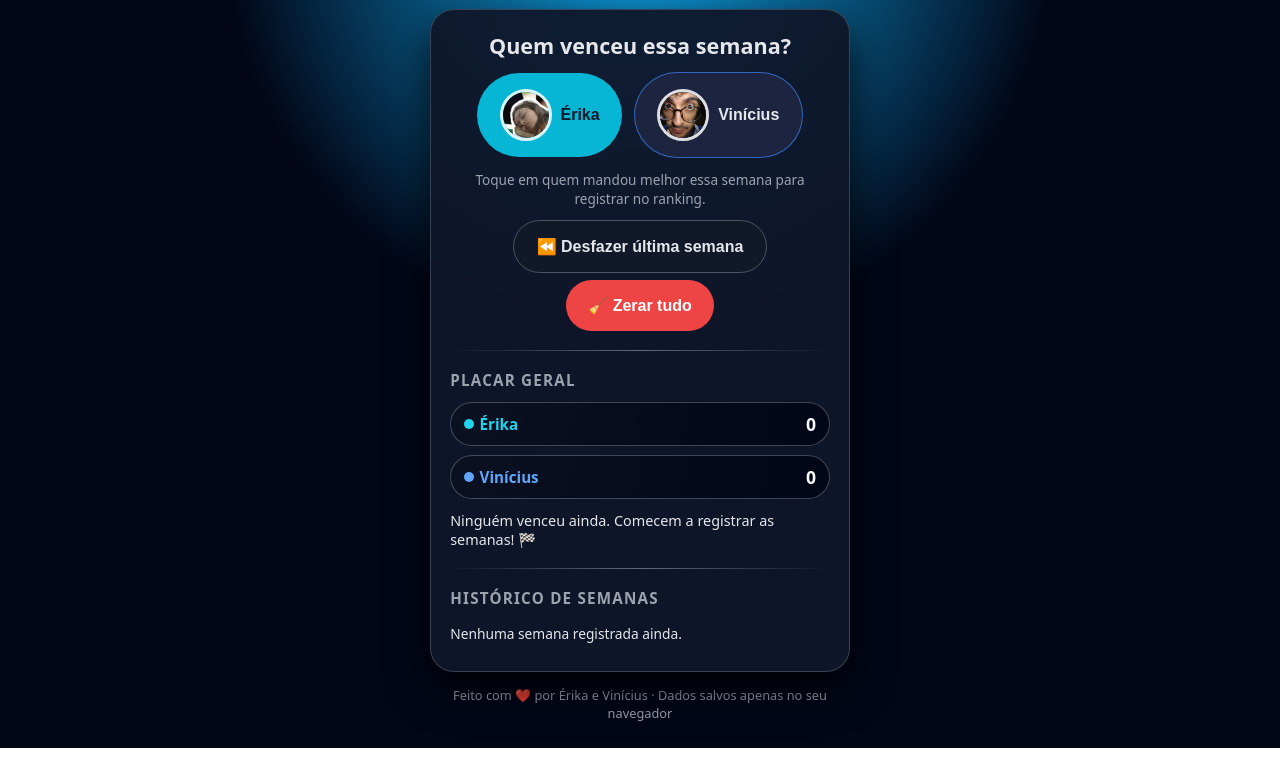
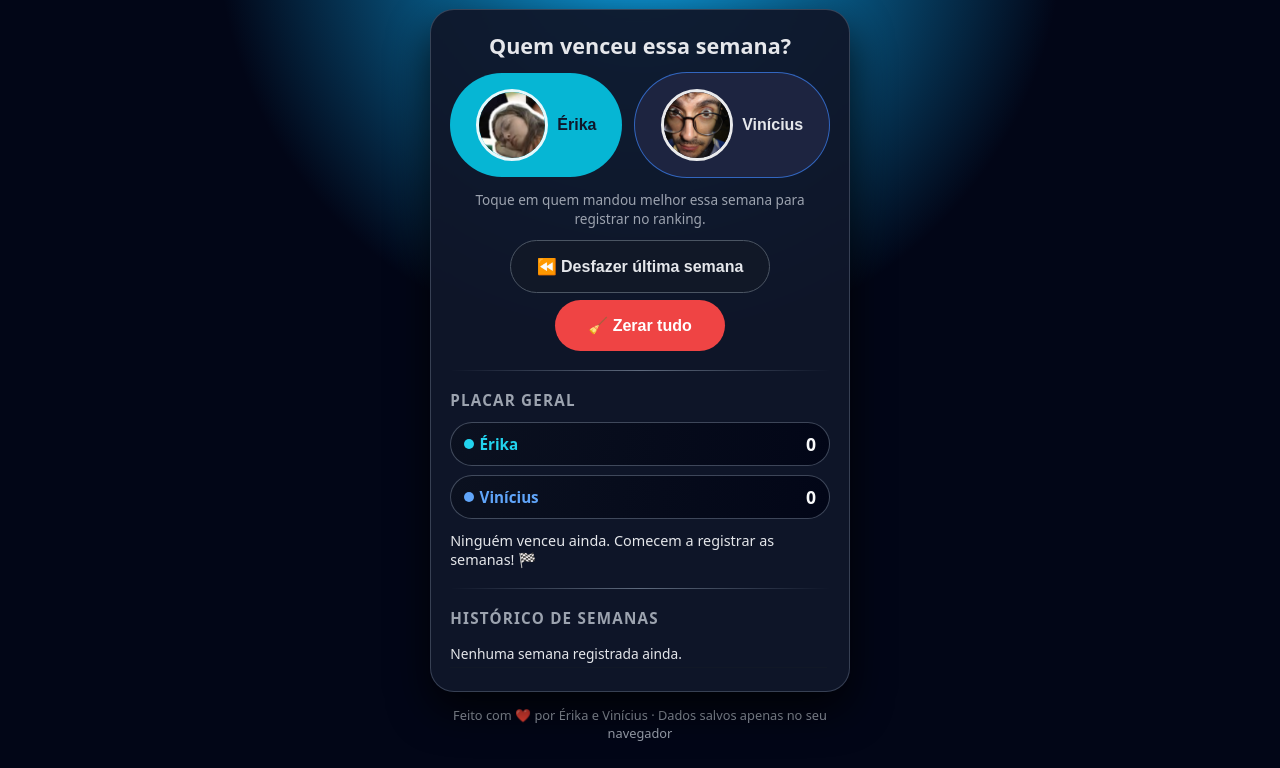
Before and after one commit to viniciusxpaiva/ranking-erika-vinicius, a plain HTML site: page index.html in a window 1280 px wide. Shown: the part 75-843 px from the top of the page. Drawn offline with Linux system fonts and the light colour scheme.

Commit message:
ajuste 2

```diff
--- a/style.css
+++ b/style.css
@@ -103,19 +103,20 @@ body {
 
 .btn {
   border: none;
-  min-width: 140px;
-  padding: 1rem 1.4rem;
+  padding: 1rem 1.6rem;    /* mais espaço pro avatar grandão */
   border-radius: 999px;
   font-size: 1rem;
   font-weight: 600;
   cursor: pointer;
-  transition: transform 0.12s ease, box-shadow 0.12s ease, opacity 0.12s ease,
-    background 0.2s ease, border-color 0.2s ease;
+  min-width: 170px;        /* deixa os dois botões parecidos */
   display: inline-flex;
   align-items: center;
   justify-content: center;
-  gap: 0.55rem;
+  gap: 0.6rem;
+  transition: transform 0.12s ease, box-shadow 0.12s ease, opacity 0.12s ease,
+    background 0.2s ease, border-color 0.2s ease;
 }
+
 
 .btn:hover {
   transform: translateY(-1px) scale(1.02);
@@ -130,12 +131,13 @@ body {
 
 /* Fotos nos botões */
 .avatar {
-  width: 52px;     /* ✅ antes era 32px */
-  height: 52px;    /* ✅ antes era 32px */
+  width: 72px;      /* antes 32 / 52 -> agora maior */
+  height: 72px;
   border-radius: 999px;
   object-fit: cover;
-  border: 3px solid rgba(255, 255, 255, 0.85);
+  border: 3px solid rgba(255, 255, 255, 0.9);
 }
+
 
 
 /* Cores dos botões */
@@ -393,7 +395,7 @@ body {
   }
 
   .btn {
-    width: 100%;       /* ocupa largura total */
+    width: 100%;
     justify-content: center;
   }
 }
```
